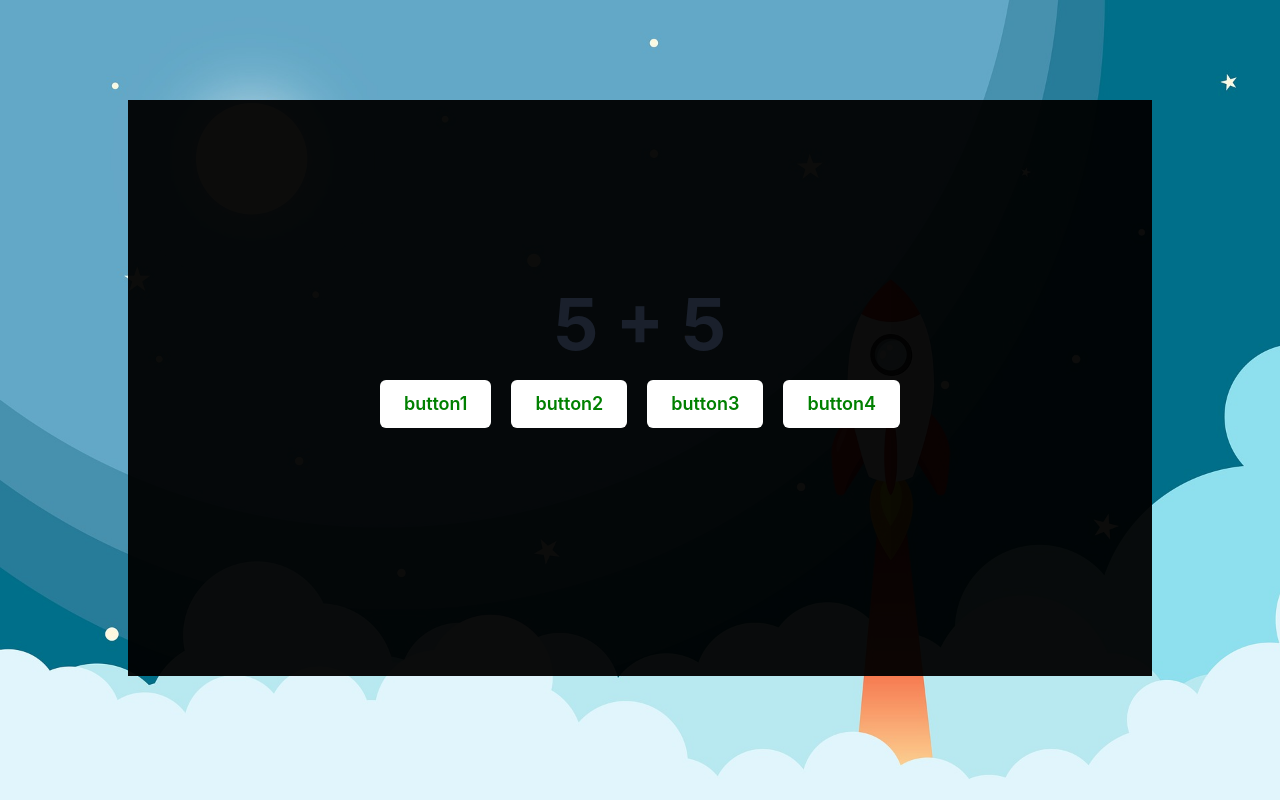
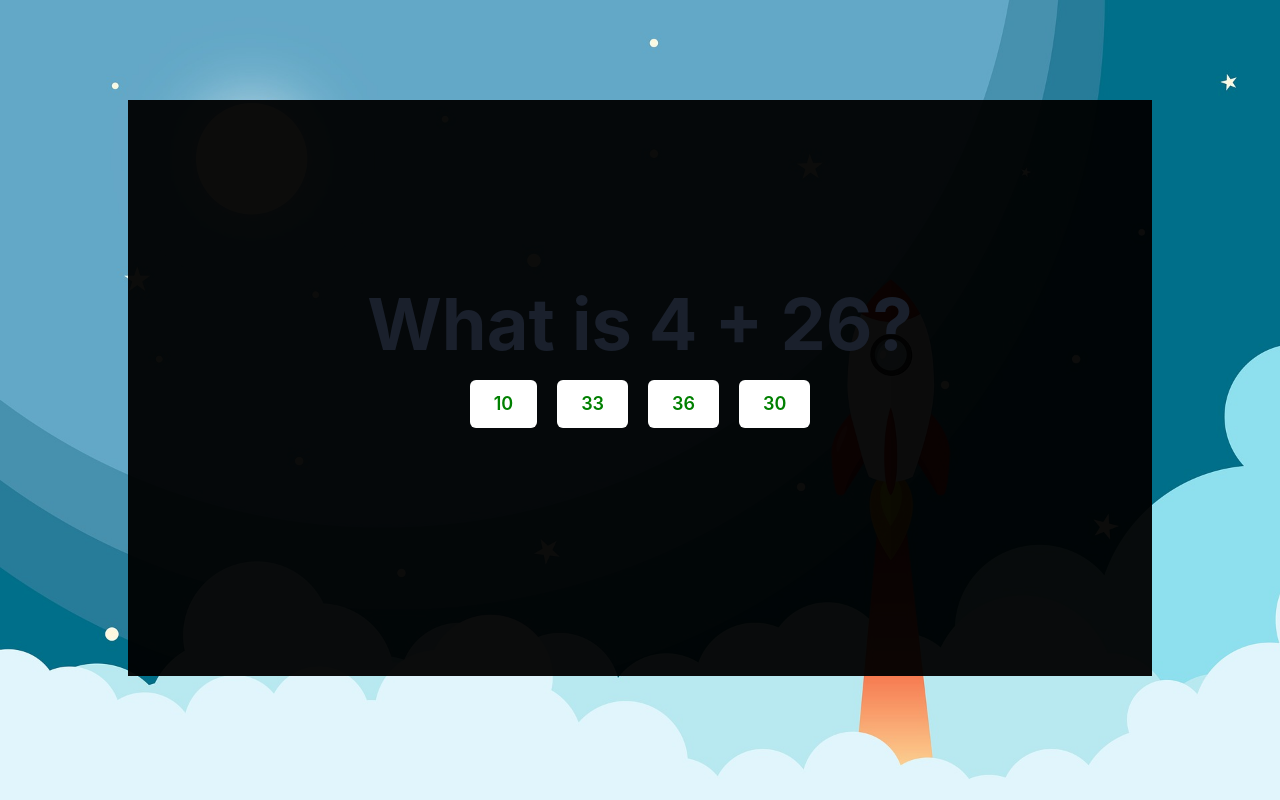
Before and after one commit to tripoint-jmv/space-bunny, a React (Vite) app: page / in a window 1280 px wide. Both pictures are taken after a click on the button "Start Game". Built offline with nearby package versions, Linux system fonts and the light colour scheme.

Commit message:
added question generator for addition

```diff
--- a/src/components/scenes/quiz/Quiz.jsx
+++ b/src/components/scenes/quiz/Quiz.jsx
@@ -1,22 +1,45 @@
 import { Button, Heading, HStack, VStack } from "@chakra-ui/react";
+import { useEffect, useState } from "react";
+import { generateQuestions } from "../../../core/utils/questionGenerator";
 
 export const Quiz = () => {
+  const [additionQ, setAdditionQ] = useState();
+  const [answers, setAnswers] = useState([]);
+  const [correctAnswer, setCorrectAnswer] = useState();
+  useEffect(() => {
+    const generatedQuestions = generateQuestions();
+    generatedQuestions.map((generatedQuestion) => {
+      setAdditionQ(generatedQuestion.question);
+      setAnswers(generatedQuestion.answers);
+      setCorrectAnswer(generatedQuestion.correctAnswer);
+    });
+  }, []);
+
+  const answeredCorrectly = (choosenAnswer) => {
+    if (correctAnswer == choosenAnswer) {
+      alert("correct");
+    } else {
+      alert("incorrect");
+    }
+  };
+
   return (
     <VStack zIndex={1} pos="absolute" mt="72" spacing={5} p={-60} mb={10}>
-      <Heading size="4xl">5 + 5</Heading>
+      <Heading size="4xl">{additionQ}</Heading>
       <HStack spacing={5}>
-        <Button bgColor={"white"} color={"green"} size={"lg"}>
-          button1
-        </Button>
-        <Button bgColor={"white"} color={"green"} size={"lg"}>
-          button2
-        </Button>
-        <Button bgColor={"white"} color={"green"} size={"lg"}>
-          button3
-        </Button>
-        <Button bgColor={"white"} color={"green"} size={"lg"}>
-          button4
-        </Button>
+        {answers.map((answer, idx) => (
+          <Button
+            onClick={() => {
+              answeredCorrectly(answer);
+            }}
+            key={idx}
+            bgColor={"white"}
+            color={"green"}
+            size={"lg"}
+          >
+            {answer}
+          </Button>
+        ))}
       </HStack>
     </VStack>
   );
--- /dev/null
+++ b/src/core/utils/questionGenerator.js
@@ -0,0 +1,36 @@
+const getRandomInts = (max) => {
+  const nums = new Set();
+  while (nums.size !== 3) {
+    nums.add(Math.floor(Math.random() * max));
+  }
+  return [...nums];
+};
+
+const shuffledAnswers = (arr) => {
+  for (let i = arr.length - 1; i > 0; i--) {
+    const j = Math.floor(Math.random() * (i + 1));
+    [arr[i], arr[j]] = [arr[j], arr[i]];
+  }
+  return arr;
+};
+
+export const generateQuestions = () => {
+  const answerArr = getRandomInts(50);
+  const [firstNum, secondNum] = [
+    Math.floor(Math.random() * answerArr[0]),
+    Math.floor(Math.random() * answerArr[2]),
+  ];
+  let correctAnswer = firstNum + secondNum;
+  const answers = shuffledAnswers(answerArr.concat(correctAnswer));
+
+  const additionQuestion = `What is ${firstNum} + ${secondNum}?`;
+
+  let questions = [
+    {
+      question: additionQuestion,
+      correctAnswer: correctAnswer,
+      answers: answers,
+    },
+  ];
+  return questions;
+};
```
